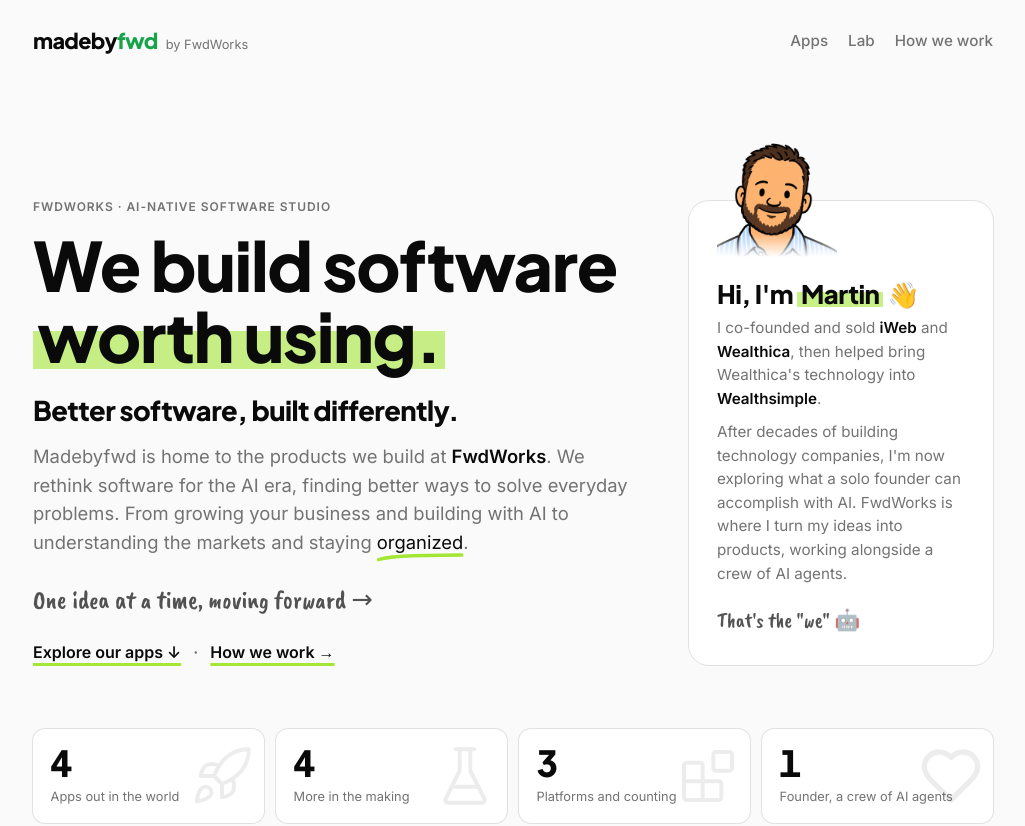
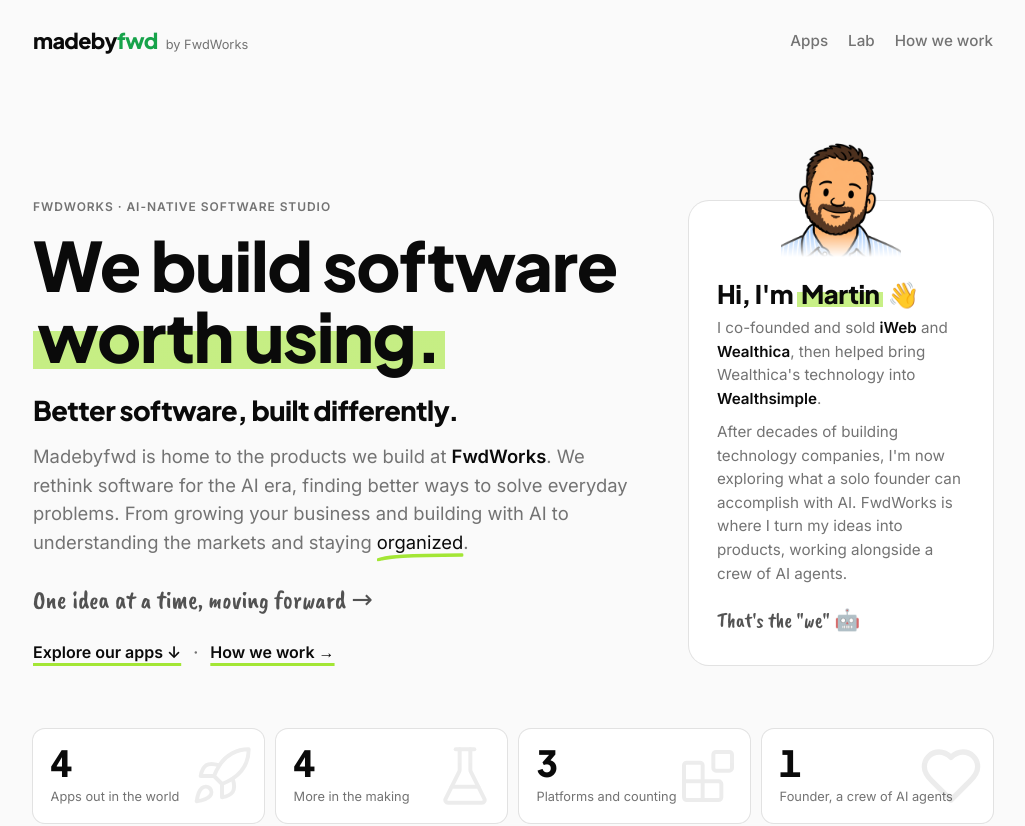
Before and after one commit to madebyfwd/madebyfwd.com, a plain HTML site: page index.html in a window 1280 px wide. Shown: the top 826 px of the page, without its empty margins (127-1152 px from the left). Drawn offline with nearby package versions, Linux system fonts and the light colour scheme; no server answers.

Commit message:
Center the avatar in the founder card
Co-Authored-By: Claude Opus 5.5 <noreply@anthropic.com>

```diff
--- a/styles.css
+++ b/styles.css
@@ -471,8 +471,9 @@ section { margin-bottom: 4.5rem; }
 @media (min-width: 900px) {
   .hero-grid { align-items: end; }
   .about { margin-top: 4.5rem; padding-top: 0; }
-  .about .avatar { width: 7.5rem; margin-top: -4rem; }
+  .about .avatar { width: 7.5rem; margin-top: -4rem; align-self: center; }
 }
+@media (max-width: 519px) { .about .avatar { align-self: center; } }
 /* soften the straight crop line at the bottom of the shirt */
 .avatar img {
   -webkit-mask-image: linear-gradient(#000 80%, transparent);
```
